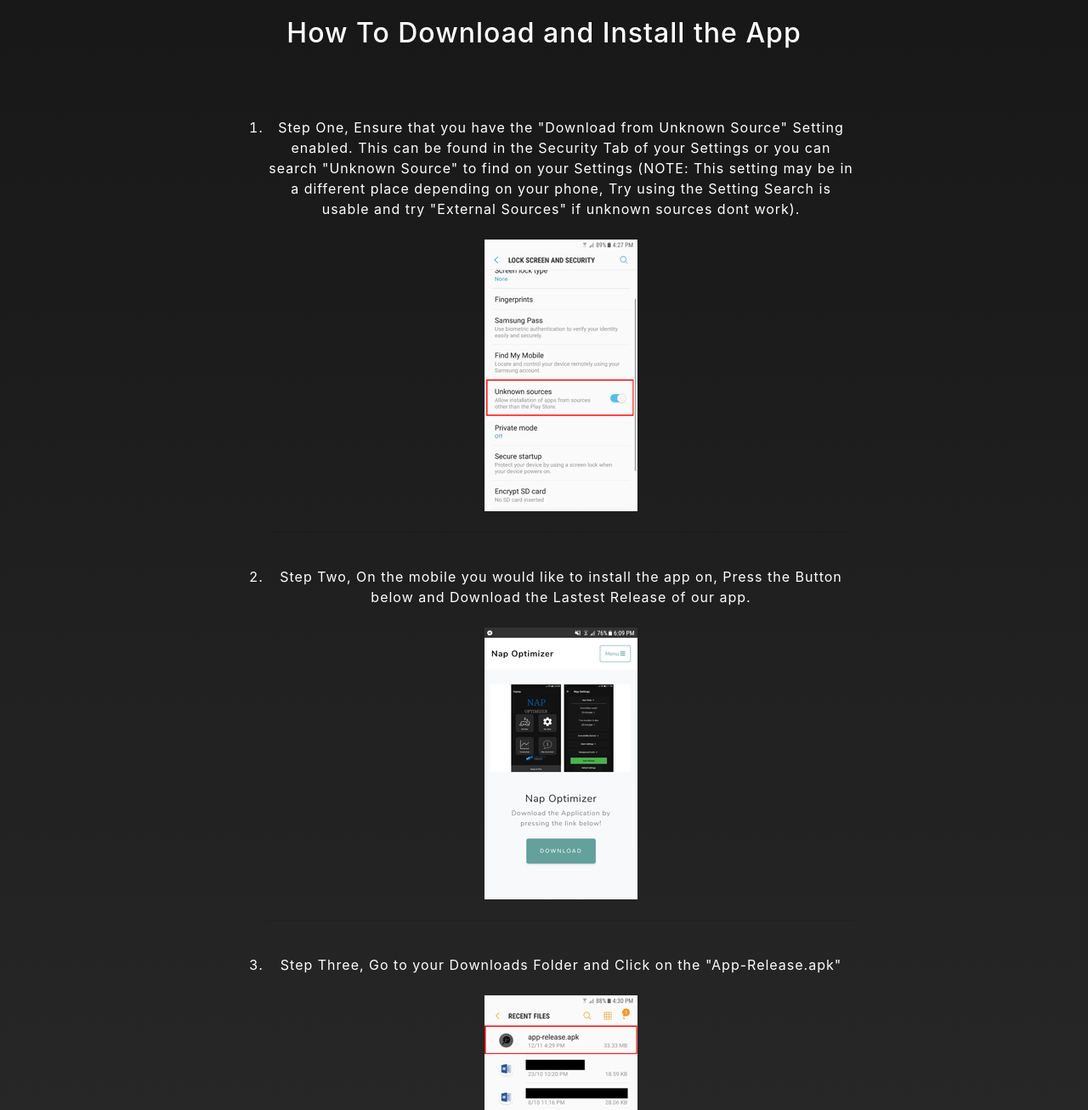
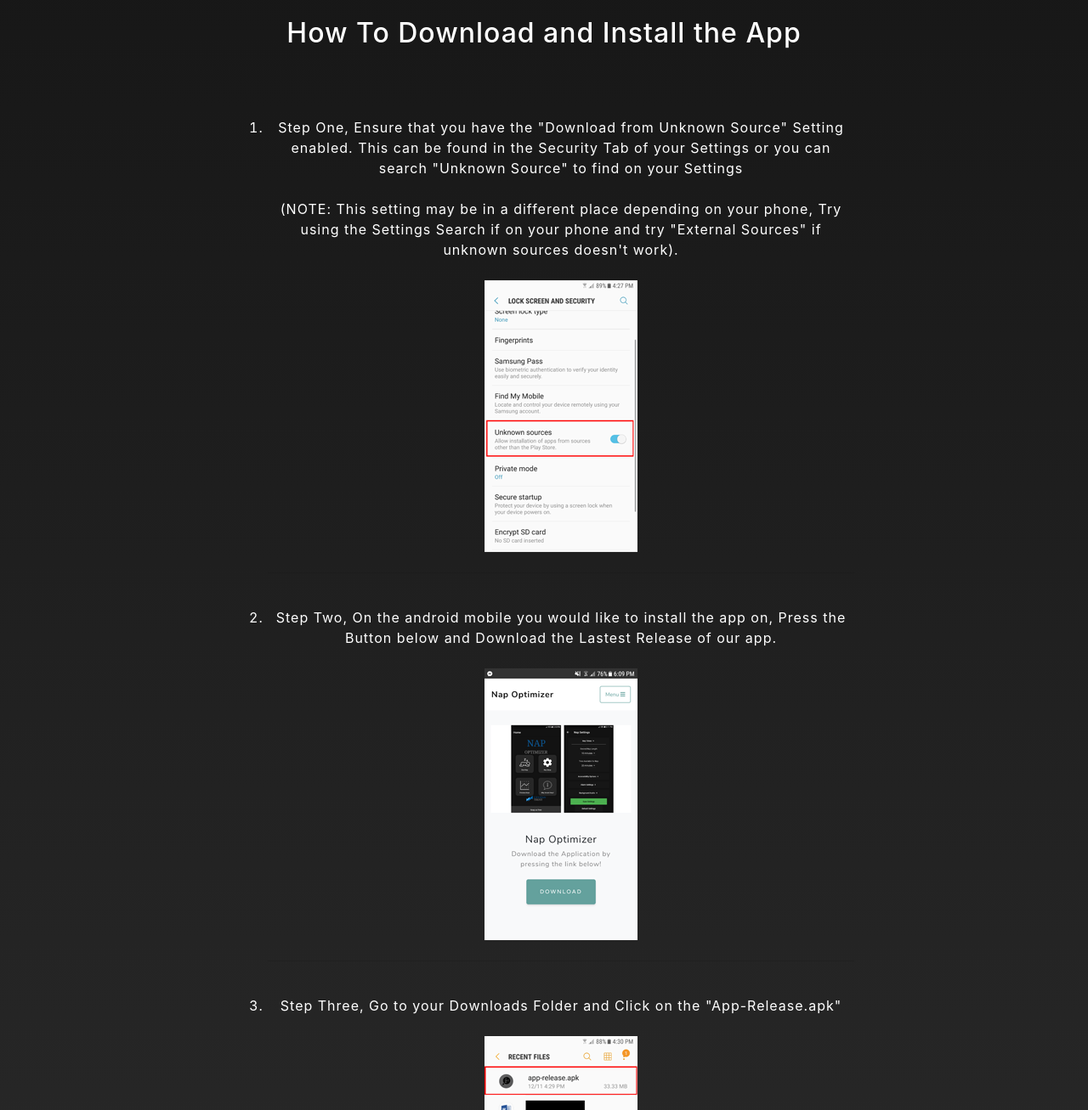
Before and after one commit to TimProctorAUT/NapOptimizer_WebApp, a website with bundled scripts: page index.html in a window 1280 px wide. Shown: the part 940-2247 px from the top of the page at 85% size. Built offline with nearby package versions, Linux system fonts and the light colour scheme.

Commit message:
Fixing Some Spelling Mistakes

```diff
--- a/index.html
+++ b/index.html
@@ -72,14 +72,14 @@
 
 			<li class="text-white mb-4">
 				Step One, Ensure that you have the "Download from Unknown Source" Setting enabled. This can be found in the Security Tab of your Settings or you can search "Unknown Source"
-				to find on your Settings (NOTE: This setting may be in a different place depending on your phone, Try using the Setting Search is usable and try "External Sources" if unknown sources dont work).
+				to find on your Settings <br><br>(NOTE: This setting may be in a different place depending on your phone, Try using the Settings Search if on your phone and try "External Sources" if unknown sources doesn't work).
 				<br><br>
 				<img src="img/Step11.png" class="img-fluid" alt="">
 			</li>
 			<hr><br>
 
 			<li class="text-white mb-4">
-				Step Two, On the mobile you would like to install the app on, Press the Button below and Download the Lastest Release of our app.
+				Step Two, On the android mobile you would like to install the app on, Press the Button below and Download the Lastest Release of our app.
 				<br><br>
 				<img src="img/Step2.png" class="img-fluid" alt="">
 			</li>
```
